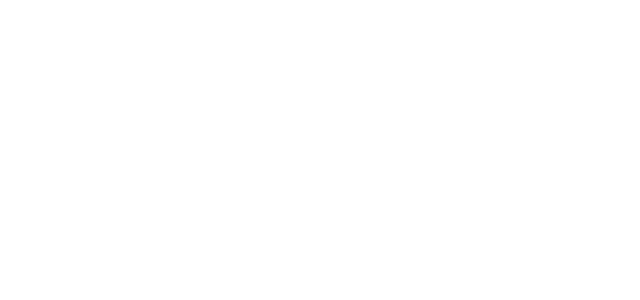
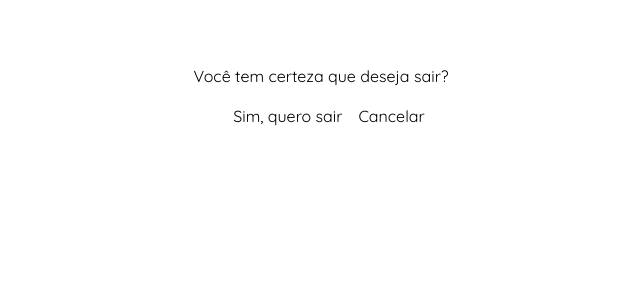
Before and after one commit to JasonAraujo1/duoCheckList-v3-, a React (Vite) app in the folder duoCheckList/: page /logout in a window 1280 px wide. Before the commit this address had no page. Shown: the top 300 px of the page, without its empty margins (319-959 px from the left). Built offline with nearby package versions, Linux system fonts and the light colour scheme.

Commit message:
logoutpage

```diff
--- a/duoCheckList/src/App.jsx
+++ b/duoCheckList/src/App.jsx
@@ -6,6 +6,7 @@
 import NewProduct from './newProduct'
 import Edit from './editProduct'
 import Home from './home';
+import LogoutPage from './logoutPage'
 
 
 export default function App() {
@@ -14,6 +15,7 @@
     <Routes>
       <Route path="/home" element={<Home/>}/>
       <Route index element={<Login/>}/>
+      <Route path="/logout" element={<LogoutPage />} />
       <Route path ="/register" element={<Register/>}/>
       <Route path ="/product" element={<DataProduct/>}/>
       <Route path ="/new" element={<NewProduct/>}/>
--- a/duoCheckList/src/home/index.jsx
+++ b/duoCheckList/src/home/index.jsx
@@ -6,6 +6,7 @@
 import logout from '../assets/logout.svg';
 import clean from '../assets/clean.svg';
 import TableHome from '../components/tableHome';
+import LogoutPage from '../logoutPage';
 
 
 export default function Home() {
@@ -20,10 +21,8 @@
   const navigate = useNavigate();
 
 
-  function handleLogout() {
-    localStorage.clear()
-    navigate("/")
-  }
+
+
 
   useEffect(() => {
     async function onLoad() {
@@ -99,9 +98,11 @@
           <img src={plus} alt="" className='size-15 hover:' />
           <span className='text-gray-400 text-sm cursor-pointer'>Novo</span>
         </NavLink>
-        <div onClick={handleLogout}>
+        <div className=' cursor-pointer'>
+          <NavLink to={'/logout'}>
             <img src={logout} alt="" className='size-8 hover:' />
-          <span className='text-gray-400 text-sm cursor-pointer'>Sair</span>
+            <span className='text-gray-400 text-sm '>Sair</span>
+          </NavLink>
         </div>
       </div>
 
--- a/duoCheckList/src/login/index.jsx
+++ b/duoCheckList/src/login/index.jsx
@@ -18,7 +18,6 @@
       alert("Usuário ou senha incorretos!")
     } else {
       localStorage.setItem("idUser", dataFind.id)
-
       navigate("/home")
     }
 
--- /dev/null
+++ b/duoCheckList/src/logoutPage/index.jsx
@@ -0,0 +1,23 @@
+// src/pages/LogoutPage.jsx
+import { useNavigate } from 'react-router-dom'
+
+export default function LogoutPage() {
+  const navigate = useNavigate()
+
+  const confirmLogout = () => {
+    localStorage.clear()
+    navigate('/')
+  }
+
+  const cancelLogout = () => {
+    navigate(-1) // volta para a página anterior
+  }
+
+  return (
+    <div style={{ padding: '2rem', textAlign: 'center' }}>
+      <h2>Você tem certeza que deseja sair?</h2>
+      <button onClick={confirmLogout} style={{ margin: '1rem' }}>Sim, quero sair</button>
+      <button onClick={cancelLogout}>Cancelar</button>
+    </div>
+  )
+}
```
Lines whose indentation alone changed are shown as unchanged.
